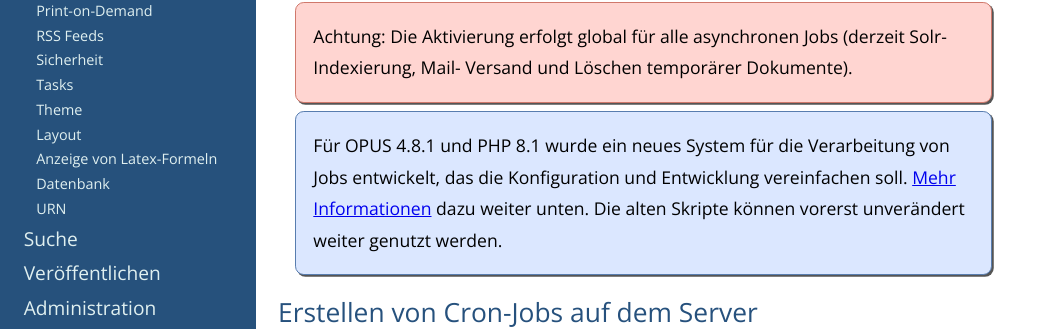
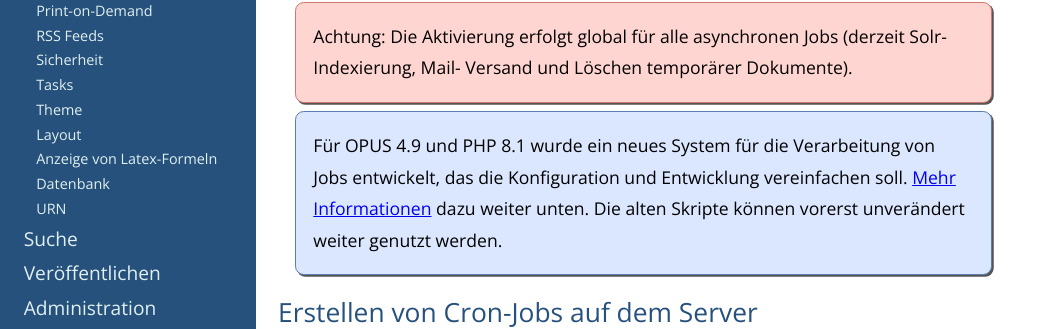
Before and after one commit to OPUS4/userdoc, a Jekyll site: the page built from config/jobs.md, in a window 1280 px wide and 900 px high, scrolled down 446 px. Shown: the part 127-456 px from the top of the window, without its empty margins (0-1048 px from the left). Built offline with Jekyll 4.4.1, drawn with Linux system fonts in a browser that asks for light colours.

Commit message:
#130 Change 4.8.1 to 4.9

```diff
--- a/config/jobs.md
+++ b/config/jobs.md
@@ -23,7 +23,7 @@ Versand und Löschen temporärer Dokumente).
 </p>
 
 <p class="info" markdown="1">
-Für OPUS 4.8.1 und PHP 8.1 wurde ein neues System für die Verarbeitung von Jobs entwickelt, das
+Für OPUS 4.9 und PHP 8.1 wurde ein neues System für die Verarbeitung von Jobs entwickelt, das
 die Konfiguration und Entwicklung vereinfachen soll. [Mehr Informationen](#neue-jobverarbeitung-mit-crunz)
 dazu weiter unten. Die alten Skripte können vorerst unverändert weiter genutzt werden.
 </p>
```
Also changed, not shown: admin/enrichments.md (+1 -1 lines), index.md (+1 -1 lines), installation/index.md (+1 -1 lines).
